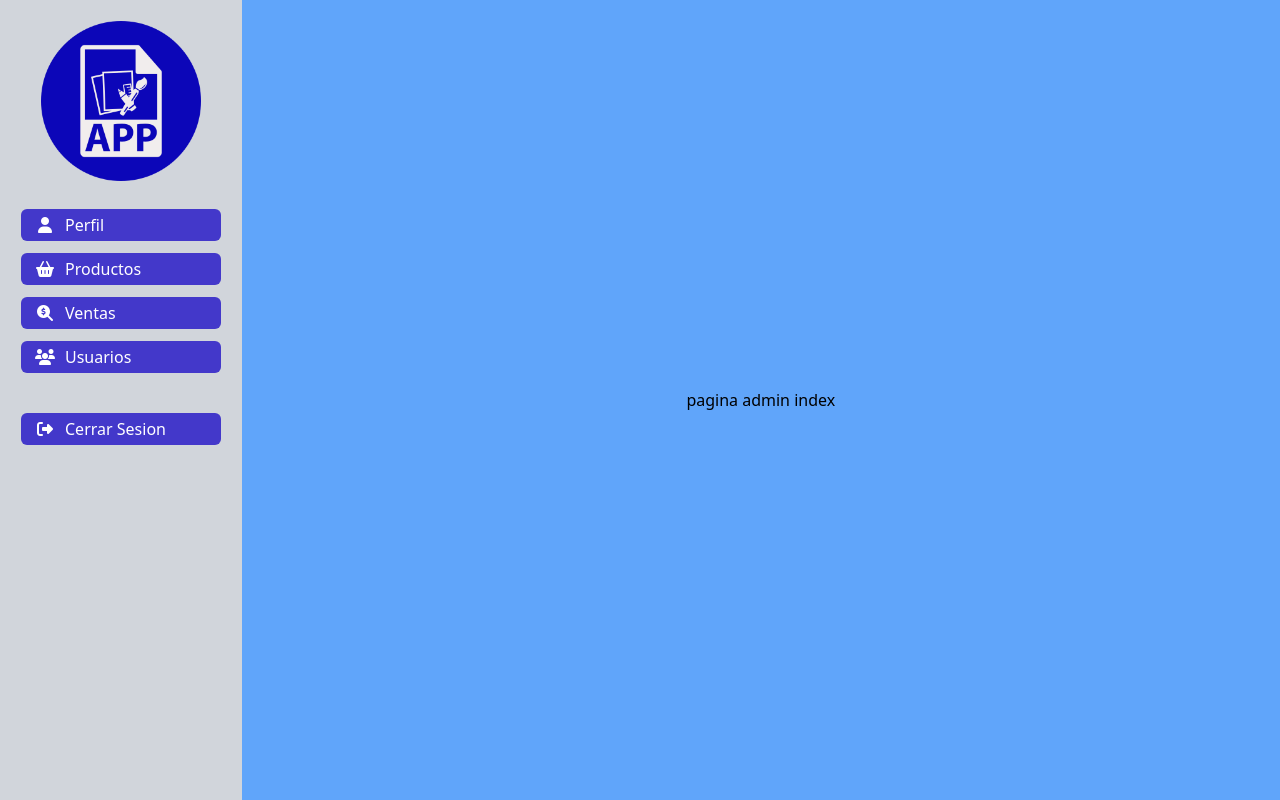
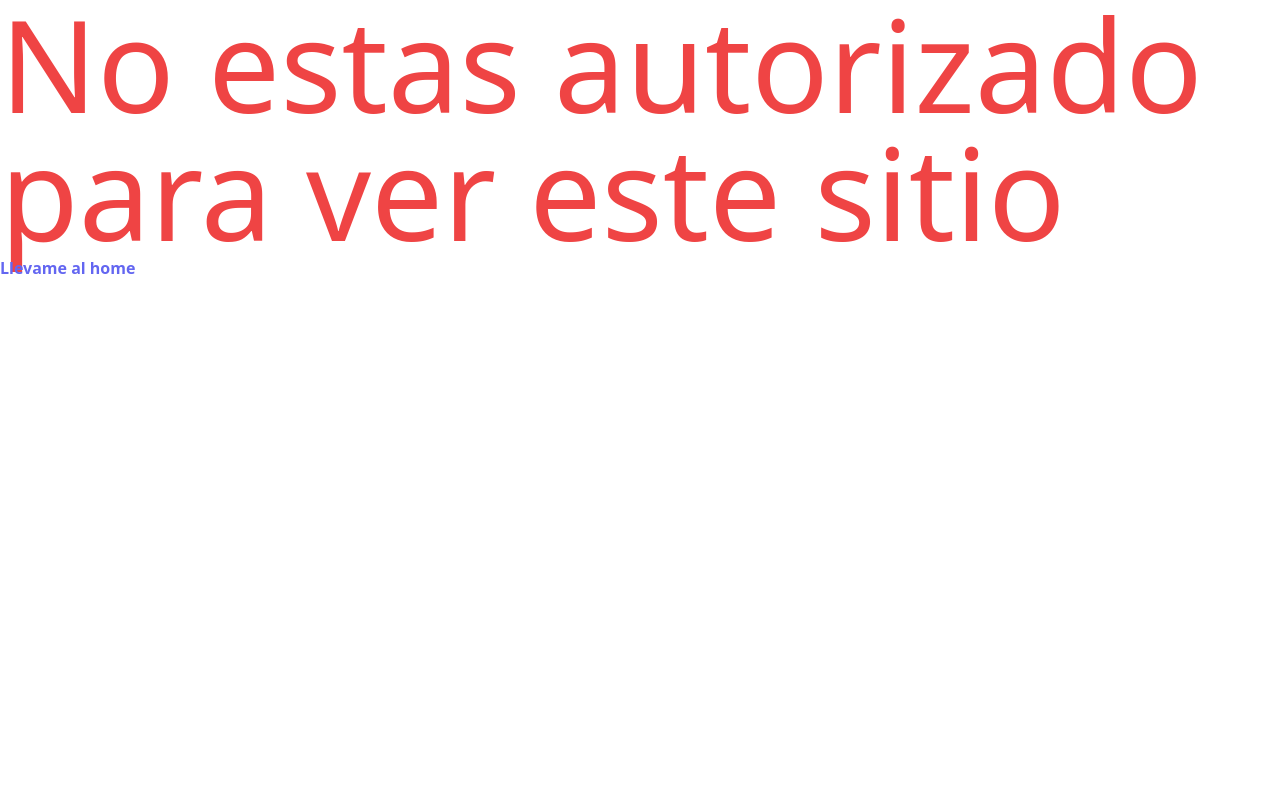
Before and after one commit to jmarti1a2/Project, a React (Create React App) app: page /admin in a window 1280 px wide. Built offline with nearby package versions, Linux system fonts and the light colour scheme.

Commit message:
Se configura ingreso con auth0

```diff
--- a/package.json
+++ b/package.json
@@ -3,6 +3,7 @@
   "version": "0.1.0",
   "private": true,
   "dependencies": {
+    "@auth0/auth0-react": "^1.8.0",
     "@craco/craco": "^6.4.0",
     "@fortawesome/fontawesome-free": "^5.15.4",
     "@material-ui/core": "^4.12.3",
--- a/src/App.jsx
+++ b/src/App.jsx
@@ -11,40 +11,49 @@ import Login from 'pages/Login';
 import Registro from 'pages/Registro';
 import { BrowserRouter as Router, Switch, Route } from 'react-router-dom';
 import 'styles/styles.css'
+import { Auth0Provider } from "@auth0/auth0-react";
 
 function App() {
+
+
   return (
+
+    <Auth0Provider
+      domain="aplicacion-des-arrolladores.us.auth0.com"
+      clientId="dnxGxlXuVhvNSC8hzfH3yMF8QmK17zjc"
+      redirectUri={window.location.origin}
+    >
       <Router>
         <Switch>
-        <Route path={['/admin','/admin/clientes','/admin/productos','/admin/usuarios','/admin/ventas']}>
+          <Route path={['/admin', '/admin/clientes', '/admin/productos', '/admin/usuarios', '/admin/ventas']}>
             <PrivateLayout>
               <Switch>
                 <Route path='/admin/clientes'>
-                <Clientes/>
+                  <Clientes />
                 </Route>
                 <Route path='/admin/productos'>
-                <Productos/>
+                  <Productos />
                 </Route>
                 <Route path='/admin/usuarios'>
-                <Usuarios/>
+                  <Usuarios />
                 </Route>
                 <Route path='/admin/ventas'>
-                <Ventas/>
+                  <Ventas />
                 </Route>
                 <Route path='/admin'>
-                <Admin/>
+                  <Admin />
                 </Route>
               </Switch>
             </PrivateLayout>
           </Route>
-        <Route path={['/login','/registro']}>
+          <Route path={['/login', '/registro']}>
             <AuthLayout>
               <Switch>
                 <Route path='/login'>
-                <Login/>
+                  <Login />
                 </Route>
                 <Route path='/registro'>
-                <Registro/>
+                  <Registro />
                 </Route>
               </Switch>
             </AuthLayout>
@@ -53,13 +62,14 @@ function App() {
             <PublicLayout>
               <Switch>
                 <Route path='/'>
-                <Index/>
+                  <Index />
                 </Route>
               </Switch>
             </PublicLayout>
           </Route>
         </Switch>
       </Router>
+    </Auth0Provider>
   )
 }
 
--- a/src/components/Navbar.jsx
+++ b/src/components/Navbar.jsx
@@ -1,28 +1,36 @@
 import React from 'react'
 import Logo from 'media/Logo.png';
-import { Link } from 'react-router-dom'
+import { useAuth0 } from "@auth0/auth0-react";
 
 const Navbar = () => {
+    const { loginWithRedirect } = useAuth0();
     return <nav className='bg-purple-300'>
         <ul className='flex w-full my-3'>
             <li className= "w-4/5" >
             <img src={Logo} alt='imagen' className='Logo h-8 mx-4' />
             </li>
 
-            <li className='px-1 w-3/5 flex justify-end'>
+
+
+          {/*
+          Lo comento por que genera error link no esta definido
+
+          <li className='px-1 w-3/5 flex justify-end'>
                 <Link to='/Registro'>
                     <button className='bg-indigo-400 p-2 text-white rounded-lg shadow-md hover:bg-indigo-800'>
                         Registrarse
                     </button>
                 </Link>
-            </li>
+            </li> */}
 
             <li className='px-3 w-1/5 flex justify-end'>
-                <Link to='/login'>
-                    <button className='bg-indigo-500 p-2 text-white rounded-lg shadow-md hover:bg-indigo-800'>
+
+                    <button
+                    onClick={() => loginWithRedirect()}
+                    className='bg-indigo-500 p-2 text-white rounded-lg shadow-md hover:bg-indigo-800'>
                         Iniciar Sesión
                     </button>
-                </Link>
+
 
             </li>
 
--- /dev/null
+++ b/src/components/PrivateRoute.jsx
@@ -0,0 +1,22 @@
+import React from 'react'
+import { useAuth0 } from "@auth0/auth0-react";
+import { Link } from 'react-router-dom';
+
+const PrivateRoute = ({children}) => {
+    const {isAuthenticated, isLoading } = useAuth0();
+
+    if (isLoading) return <div>Loading...</div>
+
+    return isAuthenticated ? (
+    <>{children}</>
+    ) : (
+        <div>
+            <div className='text-9xl text-red-500'>No estas autorizado para ver este sitio</div>
+            <Link to ='/'>
+            <span className='text-indigo-500 font-bold'>Llevame al home</span>
+            </Link>
+        </div>
+    )
+}
+
+export default PrivateRoute
--- a/src/components/Sidebar.jsx
+++ b/src/components/Sidebar.jsx
@@ -2,9 +2,11 @@ import useActiveRoute from 'hooks/useActiveRoute'
 import React from 'react'
 import { Link } from 'react-router-dom'
 import ImagenLogo from './ImagenLogo'
+import { useAuth0 } from "@auth0/auth0-react";
 
 
 const Sidebar = () =>{
+    const { logout } = useAuth0();
     return (
             <nav className='hidden md:flex md:w-72 border border-gray-300 h-full flex-col bg-gray-300 p-5'>
                 <Link to='/admin'>
@@ -17,9 +19,10 @@ const Sidebar = () =>{
                     <Ruta icono='fas fa-search-dollar' ruta='/admin/ventas' nombre='Ventas' />
                     <Ruta icono='fas fa-users' ruta='/admin/usuarios' nombre='Usuarios' />
                 </div>
-
-                <Ruta icono='fas fa-sign-out-alt' ruta='/Index' nombre='Cerrar Sesion' />
-
+                <button
+                onClick={() => logout({ returnTo: window.location.origin })}>
+                Cerrar Sesión
+                </button>
             </nav>
     )}
 
--- a/src/layouts/PrivateLayout.jsx
+++ b/src/layouts/PrivateLayout.jsx
@@ -1,10 +1,13 @@
+import React from 'react'
 import Sidebar from 'components/Sidebar';
 import SideBarResponsive from 'components/SideBarResponsive';
-import React from 'react'
+import PrivateRoute from 'components/PrivateRoute';
+
 
 
 const PrivateLayout = ({children }) => {
     return (
+        <PrivateRoute>
     <div className="flex w-screen h-screen">
         <div className='flex flex-col md:flex-row flex-nowrap h-full w-full'>
             <Sidebar/>
@@ -13,9 +16,8 @@ const PrivateLayout = ({children }) => {
             { children}
             </main>
         </div>
-
-
     </div>
+        </PrivateRoute>
     )
 }
 
```
Also changed, not shown: 1 other file (tests, documents, lock files or other folders). Lines whose indentation alone changed are shown as unchanged.
